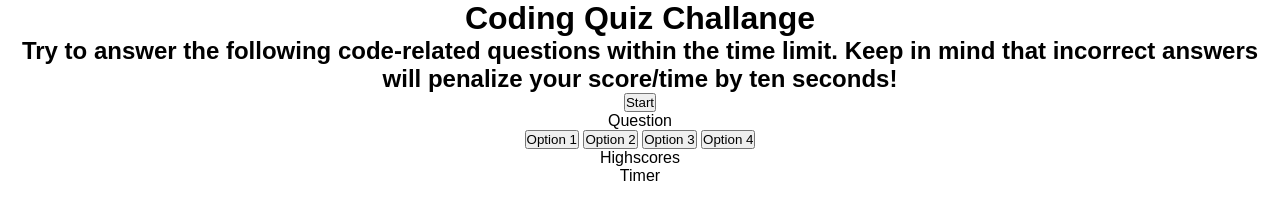
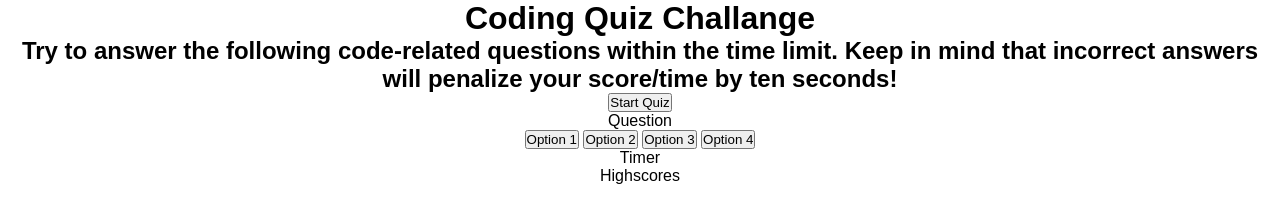
Before and after one commit to giovannaruggio/coding-assessment, a plain HTML site: page index.html in a window 1280 px wide. Drawn offline with Linux system fonts and the light colour scheme.

Commit message:
Update HTML

```diff
--- a/index.html
+++ b/index.html
@@ -12,9 +12,9 @@
         <h1 class="large-font">Coding Quiz Challange</h1>
         <h2 class="start-button">Try to answer the following code-related questions within the time limit.
             Keep in mind that incorrect answers will penalize your score/time by ten seconds!</h2>
-        <button id="start">Start</button>
+        <button id="start">Start Quiz</button>
     </header>
-    <main>
+    <main class="hide">
         <div class="question-container" id="question">
             Question
         </div>
@@ -24,13 +24,15 @@
             <button class="option" id="option3">Option 3</button>
             <button class="option" id="option4">Option 4</button>
         </div>
-        <div class="scores">
-            Highscores
-        </div>
         <div class="timer">
             Timer
         </div>
     </main>
+    <section>
+        <div class="scores">
+            Highscores
+        </div>
+    </section>
 
     <script src="./assets/script.js"></script>
 </body>
```
